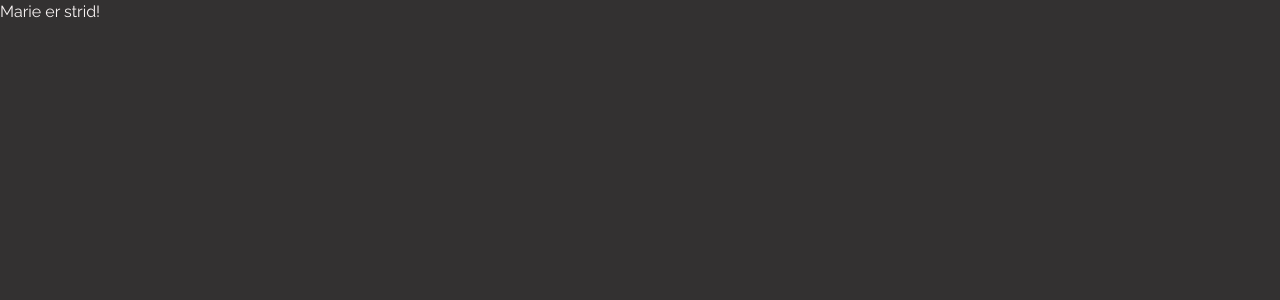
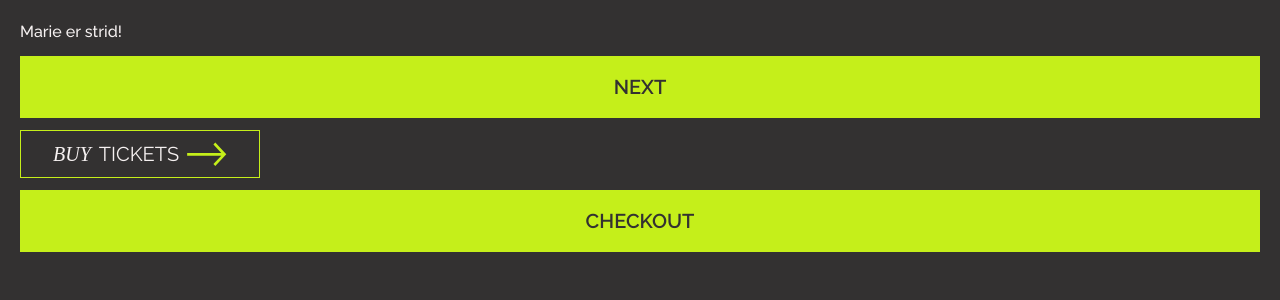
Before and after one commit to TheImpatientz/foofest_exam, a Next.js app: page / in a window 1280 px wide. Shown: the top 300 px of the page. Built offline with nearby package versions, Linux system fonts and the light colour scheme.

Commit message:
knapper i alle afskygninger

```diff
--- /dev/null
+++ b/src/app/CheckoutButton.jsx
@@ -0,0 +1,3 @@
+export default function CheckoutButton() {
+  return <button className="bg-[#c5ef1a] mt-3 font-semibold w-full p-3 px-3  text-[15px] md:p-4 md:px-4 text-[#333131] md:text-[20px]">CHECKOUT</button>;
+}
--- /dev/null
+++ b/src/app/PrimaryButton.jsx
@@ -0,0 +1,3 @@
+export default function PrimaryButton() {
+  return <button className="bg-[#c5ef1a] mt-3 font-semibold w-full p-3 px-3  text-[15px] md:p-4 md:px-4 text-[#333131] md:text-[20px]">NEXT</button>;
+}
--- /dev/null
+++ b/src/app/SecondaryButton.jsx
@@ -0,0 +1,11 @@
+// import styles from "./globals.css";
+export default function SecondaryButton() {
+  return (
+    <a href="#" className="text-[var(--secondary-color)] w-fit place-content-end mt-3 flex gap-2 border hover:border-[3px] p-2 px-4 border-[var(--accent-color)] hover:text-[var(--accent-color)] md:p-2 md:text-[20px] md:px-8">
+      <span className="span">BUY</span>TICKETS
+      <svg className="place-self-center" width="40" height="25" viewBox="0 0 47 28" fill="none" xmlns="http://www.w3.org/2000/svg">
+        <path d="M33.2353 0L31.06 2.30889L40.289 12.1045H0.175781V12.1046V15.3699V15.37H40.2887L31.06 25.1653L33.2353 27.4742L46.178 13.7371L33.2353 0Z" fill="var(--accent-color)" />
+      </svg>
+    </a>
+  );
+}
--- a/src/app/globals.css
+++ b/src/app/globals.css
@@ -15,6 +15,7 @@
 }
 body {
   background-color: var(--primary-color);
+  margin: 20px;
 }
 /* Fonte */
 h1 {
@@ -26,18 +27,27 @@ h1 {
 h2 {
   font-size: 4rem;
   color: var(--secondary-color);
+  font-weight: 500;
 }
 h3 {
   font-size: 3rem;
   font-family: "Ibarra Real Nova", serif;
   font-style: italic;
   color: var(--secondary-color);
+  font-weight: 500;
 }
 h4 {
   font-size: 1rem;
   color: var(--secondary-color);
+  font-weight: 500;
 }
 p {
   font-size: 1rem;
   color: var(--secondary-color);
+  font-weight: 500;
 }
+
+.span {
+  font-family: "Ibarra Real Nova", serif;
+  font-style: italic;
+}
--- a/src/app/page.jsx
+++ b/src/app/page.jsx
@@ -1,7 +1,14 @@
+import PrimaryButton from "@/app/PrimaryButton";
+import SecondaryButton from "@/app/SecondaryButton";
+import CheckoutButton from "./CheckoutButton";
+
 export default function Home() {
   return (
     <main>
       <p>Marie er strid!</p>
+      <PrimaryButton />
+      <SecondaryButton />
+      <CheckoutButton />
     </main>
   );
 }
```
